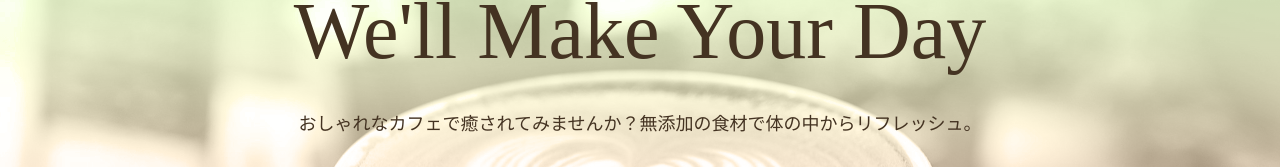
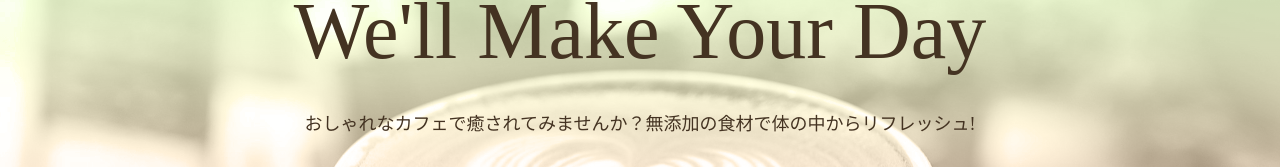
Before and after one commit to cheesedesign/training, a plain HTML site: page index.html in a window 1280 px wide. Shown: the part 253-420 px from the top of the page. Drawn offline with Linux system fonts and the light colour scheme; some packages are replaced by stand-ins of ours.

Commit message:
!を追加

```diff
--- a/index.html
+++ b/index.html
@@ -24,7 +24,7 @@
 
     <div class="home-content wrapper">
       <h2 class="page-title">We'll Make Your Day</h2>
-      <p>おしゃれなカフェで癒されてみませんか？無添加の食材で体の中からリフレッシュ。</p>
+      <p>おしゃれなカフェで癒されてみませんか？無添加の食材で体の中からリフレッシュ!</p>
       <a class="button" href="menu.html">メニューを見る</a>
     </div><!--/.home-content -->
   </div><!-- /.home -->
```
